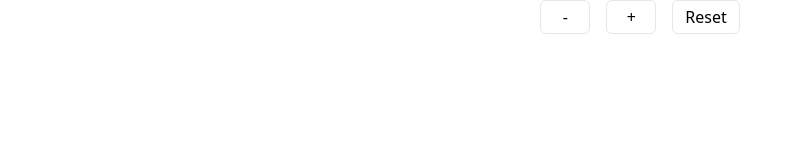
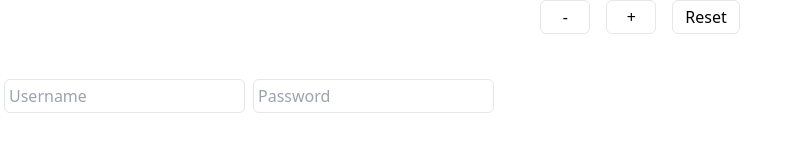
Before and after one commit to AndreaPossidente/develhope-react-exercises, a React (Create React App) app: page / in a window 1280 px wide. Shown: the part 125-292 px from the top of the page, without its empty margins (0-799 px from the left). Built offline with nearby package versions, Linux system fonts and the light colour scheme.

Commit message:
done exercise 53

```diff
--- a/src/App.js
+++ b/src/App.js
@@ -1,10 +1,12 @@
 import React from "react";
 import Counter from "./Counter";
+import Login from "./Login";
 
 export default function App() {
   return (
     <div>
       <Counter initialValue={0} />
+      <Login />
     </div>
   );
 }
--- /dev/null
+++ b/src/Login.js
@@ -0,0 +1,30 @@
+import React from "react";
+import useLoginForm from "./hooks/useLoginForm";
+
+export default function Login() {
+  const {
+    data: { username, password },
+    handleForm,
+  } = useLoginForm();
+  return (
+    <form>
+      <input
+        className="border rounded-md p-1 m-1"
+        onChange={handleForm}
+        value={username}
+        name="username"
+        placeholder="Username"
+      />
+      <input
+        className="border rounded-md p-1 m-1"
+        onChange={handleForm}
+        value={password}
+        name="password"
+        type="password"
+        placeholder="Password"
+      />
+      {(username !== "" || password !== "") &&
+        JSON.stringify({ username, password })}
+    </form>
+  );
+}
--- /dev/null
+++ b/src/hooks/useLoginForm.js
@@ -0,0 +1,14 @@
+import { useState } from "react";
+
+export default function useForm() {
+  const [data, setData] = useState({ username: "", password: "" });
+
+  const handleForm = (e) => {
+    const { name, value } = e.target;
+    setData((prevData) => {
+      return { ...prevData, [name]: value };
+    });
+  };
+
+  return { data, handleForm };
+}
```
